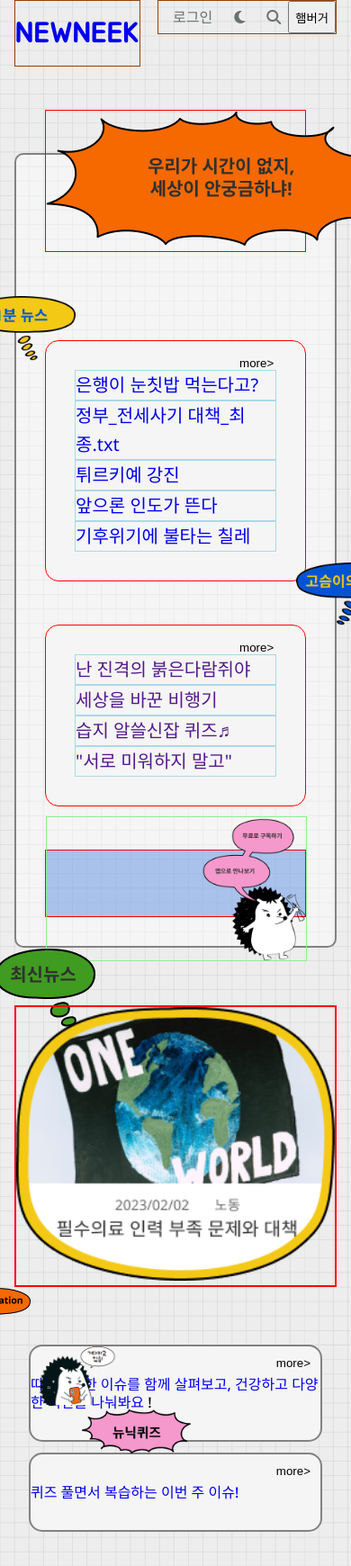
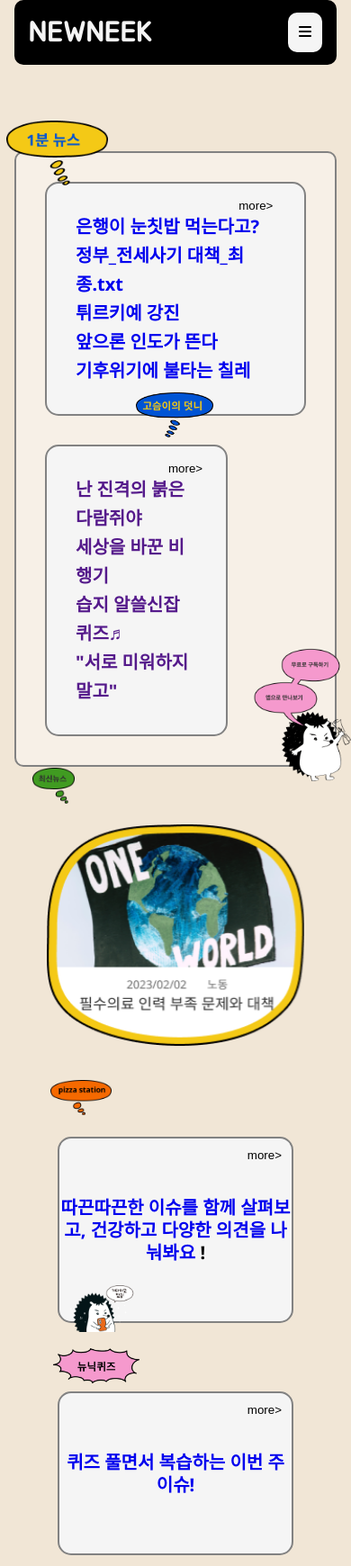
Before and after one commit to kumhyeonjin/Project_NEWNEEK_renewal, a plain HTML site: page index.html in a window 390 px wide. Shown: the top 1740 px of the page at 90% size. Drawn offline with nearby package versions, Linux system fonts and the light colour scheme.

Commit message:
1차수정 완료 2/22

```diff
--- a/common.js
+++ b/common.js
@@ -8,7 +8,7 @@ let newsRecent = new Swiper(".news_recent", {
   slidesPerView: 1,
   breakpoints: {
     800: {
-      slidesPerView: 3,
+      slidesPerView: 2,
       spaceBetween: 20,
     },
     1100: {
--- a/index.html
+++ b/index.html
@@ -41,7 +41,9 @@
             <div class="search">
               <i class="fas fa-regular fa-magnifying-glass"></i>
             </div>
-            <button class="ham">햄버거</button>
+          </div>
+          <div class="ham">
+            <i class="fa-solid fa-bars"></i>
           </div>
         </div>
         <nav class="top_nav">
@@ -66,7 +68,7 @@
             <span>피자스테이션</span>
           </a>
           <a href="#">
-            <img src="./images/hover_무료로 구독하기.png" alt="" />
+            <img src="./images/hover_무료로구독하기.png" alt="" />
             <span>무료로구독하기</span>
           </a>
         </nav>
@@ -200,7 +202,7 @@
       <footer class="foot_all mw">
         <!-- <div class="foot_all"> -->
           <div class="foot_1">
-            <span>
+            <p>
               ㈜뉴닉 / 대표: 김소연 / 사업자등록번호: 632-81-01159 / 대표전화:
               02-6952-1807 / 통신판매번호: 2020-서울마포-2938 /
               개인정보보호책임자: 김소연<br />
@@ -208,8 +210,8 @@
               35, 5층 (04048) <br />근무시간이 일정하지 않아 전화대신 고객센터를
               이용해주세요!
               <br />
-              ⓒ NEWNEEK Co., Ltd. 2018-2020
-            </span>
+            </p>
+             <span>ⓒ NEWNEEK Co., Ltd. 2018-2020</span>
           </div>
           <div class="foot_2">
             <span>고객센터</span>
--- a/newneek_main.css
+++ b/newneek_main.css
@@ -38,19 +38,23 @@ body {
   padding: 0.5rem 0;
 } */
 .top_fun > * {
-  border: 1px saddlebrown solid;
+  /* border: 1px saddlebrown solid; */
 }
 .top_fun {
   display: flex;
   justify-content: space-between;
-  align-items: flex-start;
+  align-items: center;
 }
+
 .logo {
   padding: 1rem 0;
   font-family: var(--font_jua1);
   font-size: 32px;
 }
-
+.logo a {
+  color: var(#000000);
+  padding: 1rem;
+}
 .top_icon {
   background-color: transparent;
   cursor: pointer;
@@ -76,7 +80,7 @@ body {
 }
 
 .top_nav a {
-  border: 1px solid red;
+  /* border: 1px solid red; */
   /* display: inline-block; */
   padding: var(--gap2) calc(var(--gap1) * 2);
   color: #000000;
@@ -116,9 +120,6 @@ body {
   opacity: 0;
   transition: 0.3s;
 }
-.ham {
-  display: none;
-}
 
 .banner {
   border: 2px solid var(--font_c1);
@@ -141,13 +142,13 @@ body {
   transform: translateY(-50px);
 }
 .banner > * {
-  border: 1px solid red;
+  /* border: 1px solid red; */
 }
 
 .minute1,
 .h_tooth {
+  border: 2px solid var(--font_c1);
   width: 35%;
-  /* display: inline-block; */
   font-family: var(--font_Noto_r_400);
   font-weight: 400;
   font-size: 20px;
@@ -182,7 +183,7 @@ body {
 }
 .minute1 a,
 .h_tooth a {
-  border: 1px solid lightblue;
+  /* border: 1px solid lightblue; */
   display: block;
 }
 
@@ -222,7 +223,7 @@ body {
   background-size: 80%;
   background-repeat: no-repeat;
   background-position: right bottom;
-  border: 1px solid lightgreen;
+  /* border: 1px solid lightgreen; */
 }
 
 /* slide */
@@ -238,10 +239,10 @@ body {
   left: -6%;
 }
 .news_recent {
-  border: 1px solid red;
+  /* border: 1px solid red; */
 }
 .news_recent .swiper-slide {
-  border: 1px solid red;
+  /* border: 1px solid red; */
 }
 .news_recent img {
   width: 100%;
@@ -405,7 +406,6 @@ body {
   display: flex;
   justify-content: space-between;
   position: relative;
-  background-color: var(--contents_back);
 }
 .pre_con > div {
   border: 2px solid var(--font_c1);
@@ -413,6 +413,7 @@ body {
   width: 32%;
   padding: 1.25rem;
   position: relative;
+  background-color: var(--contents_back);
 }
 .pre_con h4 {
   font-family: var(--font_Noto_b_700);
@@ -438,7 +439,7 @@ body {
   background-size: contain;
   background-repeat: no-repeat;
   background-position: right bottom;
-  border: 1px solid red;
+  /* border: 1px solid red; */
 }
 .con_1::before {
   background-image: url(./images/재테크.png);
@@ -496,15 +497,38 @@ body {
   margin-left: 16%;
 }
 
+.ham {
+  display: none;
+}
 /* media */
 @media (max-width: 1100px) {
   .ham {
     display: block;
+    padding: 0.75em;
+    margin: 0.5rem 1rem;
+    border-radius: 10px;
+    background-color: var(--contents_back);
   }
 
+  .wrap {
+    background-color: #f1e6d6;
+  }
   .mw {
     width: calc(100% - 2rem);
   }
+  .top_fun {
+    background-color: #000000;
+    border-radius: 10px;
+  }
+
+  .logo a {
+    color: var(--contents_back);
+  }
+
+  .top_icon {
+    display: none;
+  }
+
   .top_nav {
     display: none;
   }
@@ -525,39 +549,93 @@ body {
     font-size: 1.25rem;
     text-align: center;
   }
+  .banner_title {
+    display: none;
+  }
+  .h_tooth {
+    margin-top: 2rem;
+    width: 70%;
+  }
   .minute1,
-  .h_tooth,
-  .btn_service {
+  .h_tooth {
+    font-weight: 700;
+  }
+  .minute1,
+  .h_tooth .btn_service {
     width: 100%;
-    margin-top: 3rem;
+    margin-top: 2rem;
+    position: relative;
   }
-  .minute1::before,
+  .minute1::before {
+    width: 150px;
+    /* margin-left: 30px; */
+    position: absolute;
+    top: -70px;
+    left: -45px;
+  }
+  .h_tooth::before {
+    width: 150px;
+    position: absolute;
+    top: -60px;
+    right: -50px;
+  }
+  /* .minute1::before,
   .h_tooth::before {
     width: 120px;
-  }
+  } */
   .btn_service {
-    height: 50%;
-    background-color: #0054d450;
+    height: 25%;
+    /* background-color: #0054d450; */
+    position: absolute;
+    right: 0;
   }
   .btn_service::before {
     width: 100%;
     background-size: contain;
+    /* border: 1px solid blue; */
+  }
+  .news_recent {
+    width: 80%;
+  }
+  .recent_title {
+    /* border: 1px solid blue; */
+    width: 13%;
+    position: absolute;
+    top: -25%;
+    left: 20px;
   }
 
   .contents > * {
     position: relative;
     width: 100%;
-    margin: 1rem;
+    margin: 3rem;
   }
   .pizza,
   .quiz {
-    padding: 2rem 0;
+    padding: 4rem 0;
+    font-size: 20px;
+    text-align: center;
+    font-weight: 700;
   }
+  .pizza::before {
+    position: absolute;
+    left: -10px;
+  }
+
   .pre_con {
     flex-wrap: wrap;
-    margin-bottom: 3rem;
+    margin: 1rem;
   }
+
   .pre_con > div {
     width: 100%;
+    margin-top: 3rem;
+  }
+  .foot_1 p {
+    display: none;
+  }
+  .foot_1 span {
+    font-size: 16px;
+    font-weight: 500;
   }
 }
```
Also changed, not shown: images/hover_뉴닉퀴즈.png, images/hover_뉴문뉴답.png, images/hover_무료로구독하기.png (added).
